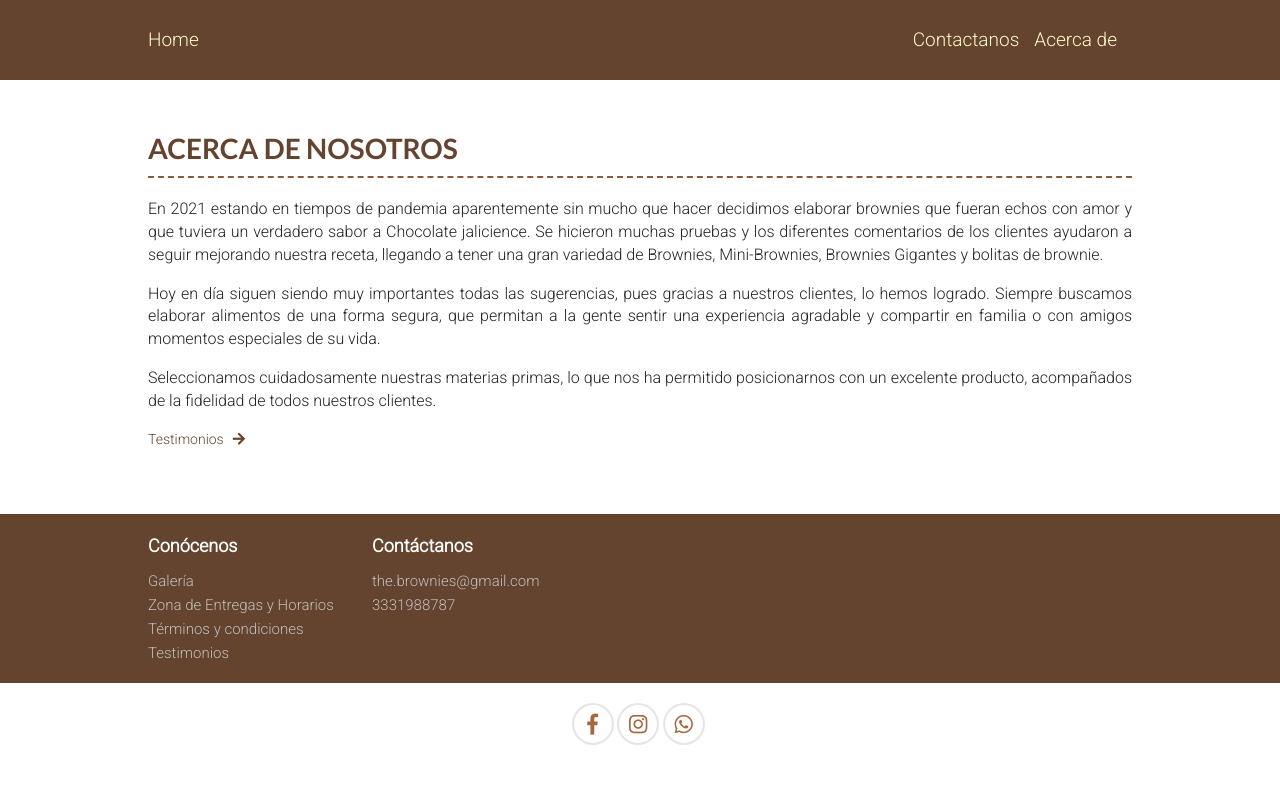
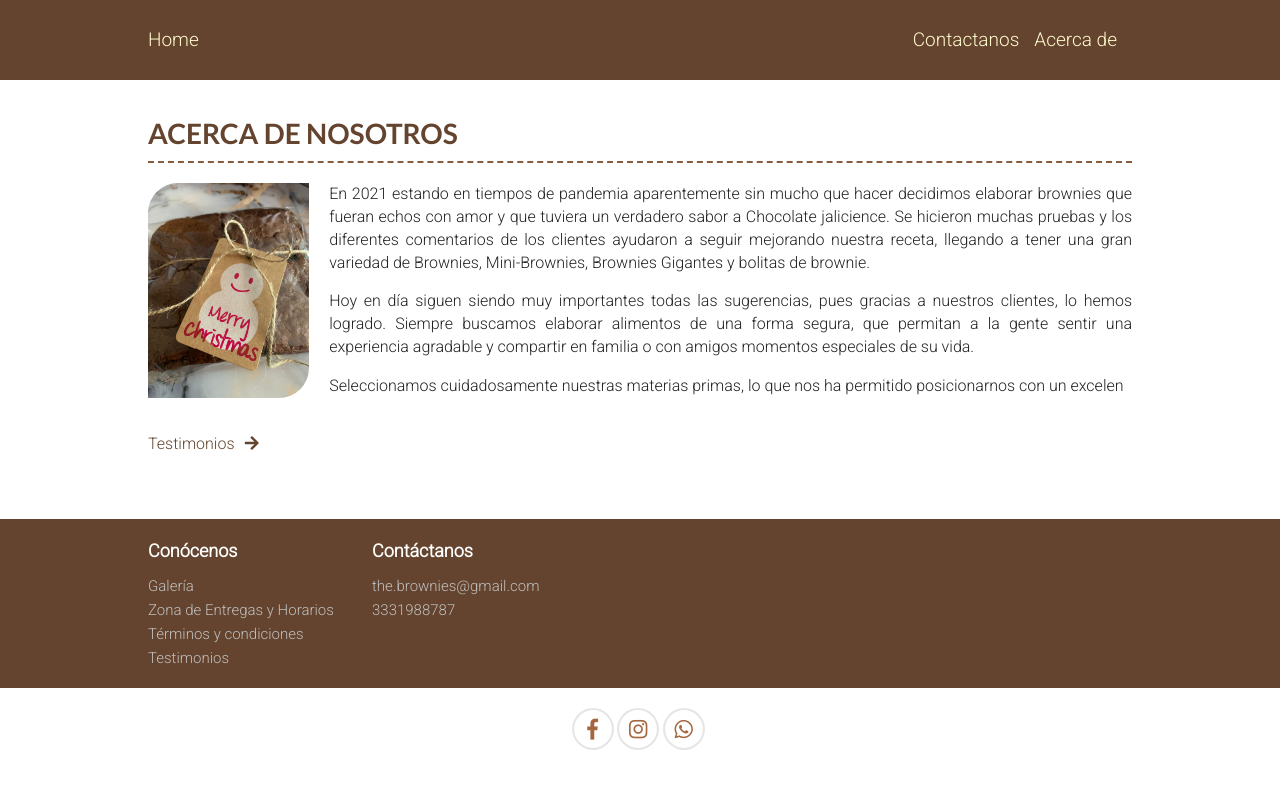
Before and after one commit to alanblues/brownies_web, a React (Create React App) app: page /#/about in a window 1280 px wide. Shown: the top 788 px of the page. Built offline with nearby package versions, Linux system fonts and the light colour scheme.

Commit message:
nuevos margenes superiores e imagen en acerca de

```diff
--- a/src/pages/About.tsx
+++ b/src/pages/About.tsx
@@ -1,10 +1,11 @@
 import { Link } from "react-router-dom";
 import Layout from "../layout/Layout";
 import styled from "styled-components";
+import { pictures } from "../utilites/images";
 
 const About = styled.section`
     width: 80%;
-    margin: 30px auto;
+    margin: 15px auto;
     padding: 20px;
     @media only screen and (max-width: 800px) {
         width: 95%;
@@ -18,20 +19,26 @@
 
 const Contenido = styled.p`text-align: justify;`;
 
-const Boton = styled.button`
-    margin-top: 20px;
-    @media only screen and (max-width: 380px) {
-        width: 100%
-    }
-`;
 
-const Lin = styled(Link)`
+const Linkeo = styled(Link)`
     color: #64442e;
-    font-size: 16x;
+    font-size: 16px;
     &:hover {
         color: #64442e;
         border-bottom: 1px solid #64442e;
     }
+`;
+
+const Imagen = styled.img`
+    height: 215px;
+    float: left;
+    margin-right: 20px;
+    border-top-left-radius: 30px;
+    border-bottom-right-radius: 30px;
+`
+
+const Boton = styled.div`
+    margin-top: 35px;
 `;
 
 export default function Footer(): JSX.Element {
@@ -39,6 +46,7 @@
         <Layout>
             <About>
                 <Titulo className="title">ACERCA DE NOSOTROS</Titulo>
+                <Imagen src={pictures[0]} alt="" />
                 <Contenido>
                     En 2021 estando en tiempos de pandemia aparentemente sin mucho que hacer decidimos elaborar brownies
                     que fueran echos con amor y que tuviera un verdadero sabor a Chocolate jalicience.
@@ -54,14 +62,14 @@
                 </Contenido>
                 <Contenido>
                     Seleccionamos cuidadosamente nuestras materias primas, lo que nos ha permitido posicionarnos con
-                    un excelente producto, acompañados de la fidelidad de todos nuestros clientes.
+                    un excelen
                 </Contenido>
-
-
-                <Lin to="/testimony">
-                    Testimonios &nbsp;
-                    <i className="right arrow icon"></i>
-                </Lin>
+                <Boton>
+                    <Linkeo to="/testimony">
+                        Testimonios &nbsp;
+                        <i className="right arrow icon"></i>
+                    </Linkeo>
+                </Boton>
             </About>
         </Layout>
     )
--- a/src/scss/app.scss
+++ b/src/scss/app.scss
@@ -37,7 +37,7 @@
         width: 80%;
         margin: 0 auto;
         flex-direction: column;
-        padding: 50px 20px;
+        padding: 35px 20px;
         @media only screen and (max-width: 800px) {
             width: 95%;
         }
--- a/src/scss/home.scss
+++ b/src/scss/home.scss
@@ -2,7 +2,7 @@
     @extend %box_size;
     flex-direction: column;
     text-align: center;
-    margin-top: 30px;
+    margin-top: 15px;
 
     article:nth-child(2) {
         margin-top: 50px;
```
Also changed, not shown: 21 other files (tests, documents, lock files or other folders).
